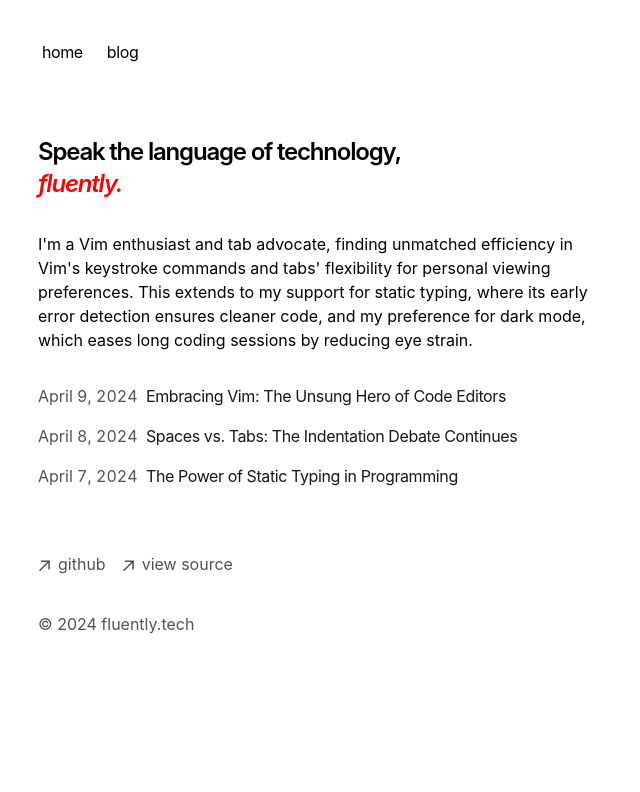
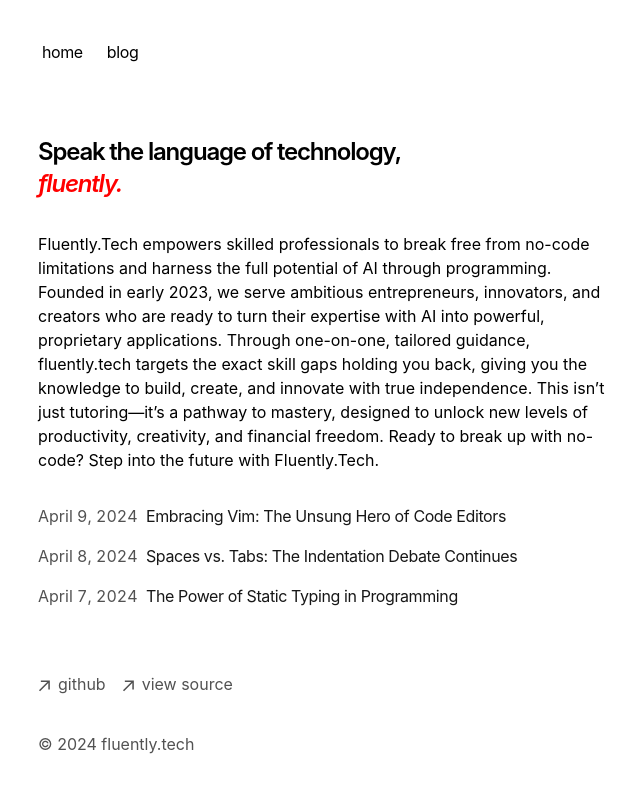
Before and after one commit to adam-leigh/portfolio, a Next.js app: page / in a window 1280 px wide. Shown: the top 792 px of the page, without its empty margins (314-954 px from the left). Built offline with nearby package versions, Linux system fonts and the light colour scheme.

Commit message:
Body: Updating about section

```diff
--- a/app/page.tsx
+++ b/app/page.tsx
@@ -11,11 +11,16 @@
 				</span>
 			</h1>
 			<p className="mb-4">
-				{`I'm a Vim enthusiast and tab advocate, finding unmatched efficiency in
-        Vim's keystroke commands and tabs' flexibility for personal viewing
-        preferences. This extends to my support for static typing, where its
-        early error detection ensures cleaner code, and my preference for dark
-        mode, which eases long coding sessions by reducing eye strain.`}
+				Fluently.Tech empowers skilled professionals to break free from no-code
+				limitations and harness the full potential of AI through programming.
+				Founded in early 2023, we serve ambitious entrepreneurs, innovators, and
+				creators who are ready to turn their expertise with AI into powerful,
+				proprietary applications. Through one-on-one, tailored guidance,
+				fluently.tech targets the exact skill gaps holding you back, giving you
+				the knowledge to build, create, and innovate with true independence.
+				This isn’t just tutoring—it’s a pathway to mastery, designed to unlock
+				new levels of productivity, creativity, and financial freedom. Ready to
+				break up with no-code? Step into the future with Fluently.Tech.
 			</p>
 			<div className="my-8">
 				<BlogPosts />
```
